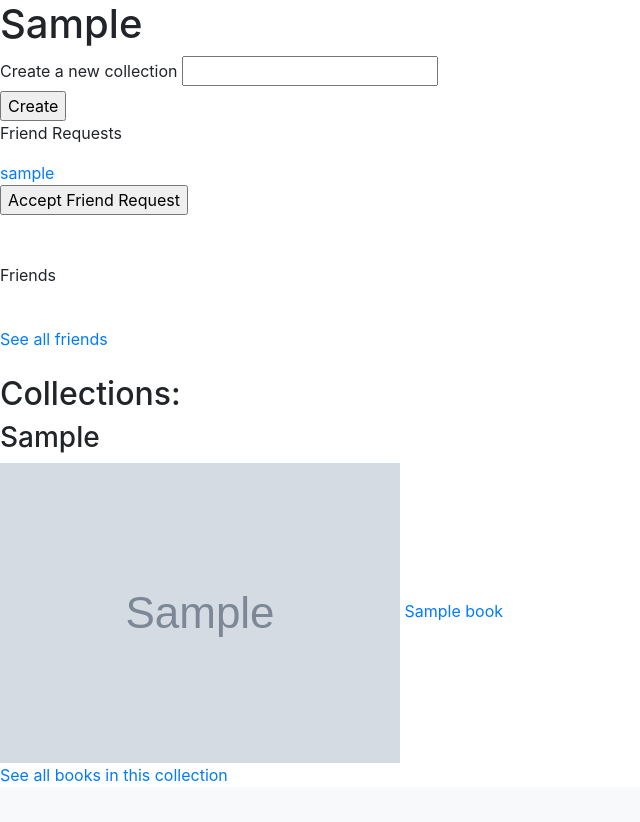
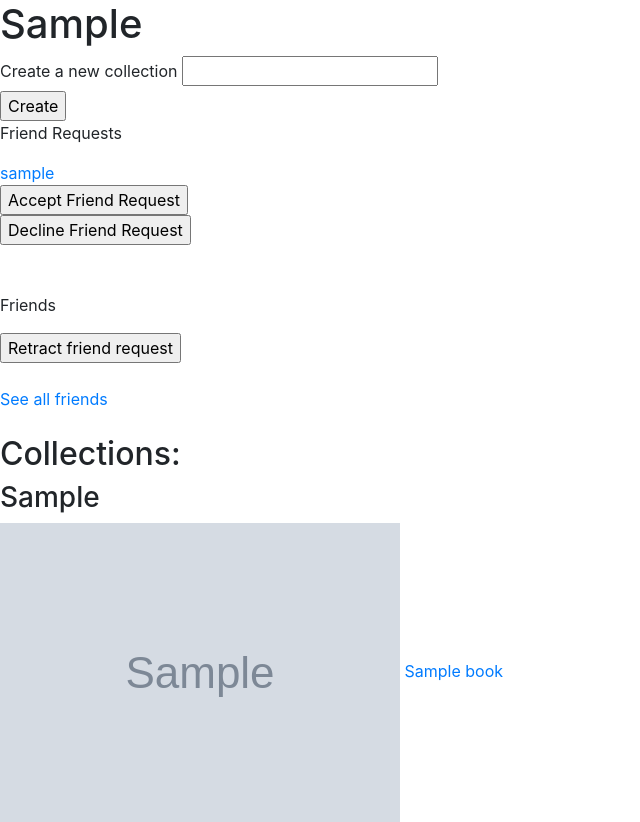
Before and after one commit to SamGillis/Hackbright-final-project, a Flask app: template templates/user.html in a window 1280 px wide. Shown: the part 56-878 px from the top of the page, without its empty margins (0-640 px from the left). Before the commit the page ends 838 px from the top, so only its background shows below. Run offline with Flask 2, Linux system fonts and the light colour scheme; tables that the repository leaves empty hold one stand-in row (values such as "Sample post"); the template is opened without the code that fills it: values that come from a table or form of the project are taken from there, most other values are stand-ins (such as "Sample title", 1, 10 or a date in 2020); grey boxes marked "Sample" are stand-in pictures; some libraries are stand-ins or nearby versions.

Commit message:
Created delete friend, decline freind request and retract friend request buttons

```diff
--- a/server.py
+++ b/server.py
@@ -297,7 +297,7 @@ def display_friends(user_id):
 
 @app.route('/add_friend/<friend_id>')
 def add_friend(friend_id):
-    """add a book to a user's collection"""
+    """add a friend to a user"""
 
     friend = User.query.get(friend_id)
 
@@ -314,6 +314,48 @@ def add_friend(friend_id):
     return redirect(f'/user?id={friend.id}')
 
 
+@app.route('/decline_friend/<friend_id>')
+def decline_friend(friend_id):
+    """Decline a friend"""
+
+    friend = User.query.get(friend_id)
+
+    user_id = session['user.id']
+    user = User.query.get(user_id)
+
+    friend.delete_friend(user)
+
+    return redirect('/')
+
+
+@app.route('/delete_friend/<friend_id>')
+def delete_friend(friend_id):
+    """Delete a friend"""
+
+    friend = User.query.get(friend_id)
+
+    user_id = session['user.id']
+    user = User.query.get(user_id)
+
+    friend.delete_friend(user)
+    user.delete_friend(friend)
+
+    return redirect('/')
+
+
+@app.route('/retract_friend_request/<friend_id>')
+def retract_friend_request(friend_id):
+    """Take back a friend request"""
+
+    friend = User.query.get(friend_id)
+
+    user_id = session['user.id']
+    user = User.query.get(user_id)
+
+    user.delete_friend(friend)
+
+    return redirect('/')
+
 if __name__ == '__main__':
     connect_to_db(app)
     app.run(host='0.0.0.0', debug=True)
--- a/templates/user.html
+++ b/templates/user.html
@@ -21,6 +21,9 @@
             <form action="/add_friend/{{each.id}}">
                 <input type='submit' value="Accept Friend Request">
             </form>
+            <form action="/decline_friend/{{each.id}}">
+                <input type='submit' value="Decline Friend Request">
+            </form>
         {% endfor %}
 
         <br>
@@ -33,6 +36,15 @@
         {% for i in range(5) %}
             {% if i < friends|length %}
                 <a href='/user?id={{friends[i].id}}'>{{friends[i].username}}</a>
+                {% if user in friends[i].friends %}
+                    <form action="/delete_friend/{{friends[i].id}}">
+                        <input type='submit' value="Delete Friend">
+                    </form>
+                {% else %}
+                    <form action="/retract_friend_request/{{friends[i].id}}">
+                        <input type='submit' value="Retract friend request">
+                    </form>
+                {% endif %}
             {% endif %}
         {% endfor %}
         <br>
@@ -40,6 +52,9 @@
 
     {% elif searched_user in user.friends and user in searched_user.friends %}
         <p> You're friends! </p>
+        <form action="/delete_friend/{{searched_user.id}}">
+            <input type='submit' value="Delete Friend">
+        </form>
 
         <br>
         <br>
@@ -66,6 +81,9 @@
     {% elif user in searched_user.friends %}
         <form action="/add_friend/{{searched_user.id}}">
             <input type='submit' value="Accept Friend Request">
+        </form>
+        <form action="/decline_friend/{{searched_user.id}}">
+            <input type='submit' value="Decline Friend Request">
         </form>
 
     {% else %}
```
Also changed, not shown: crud.py (+9 -0 lines), model.py (+7 -1 lines), templates/allfriends.html (+9 -0 lines).
